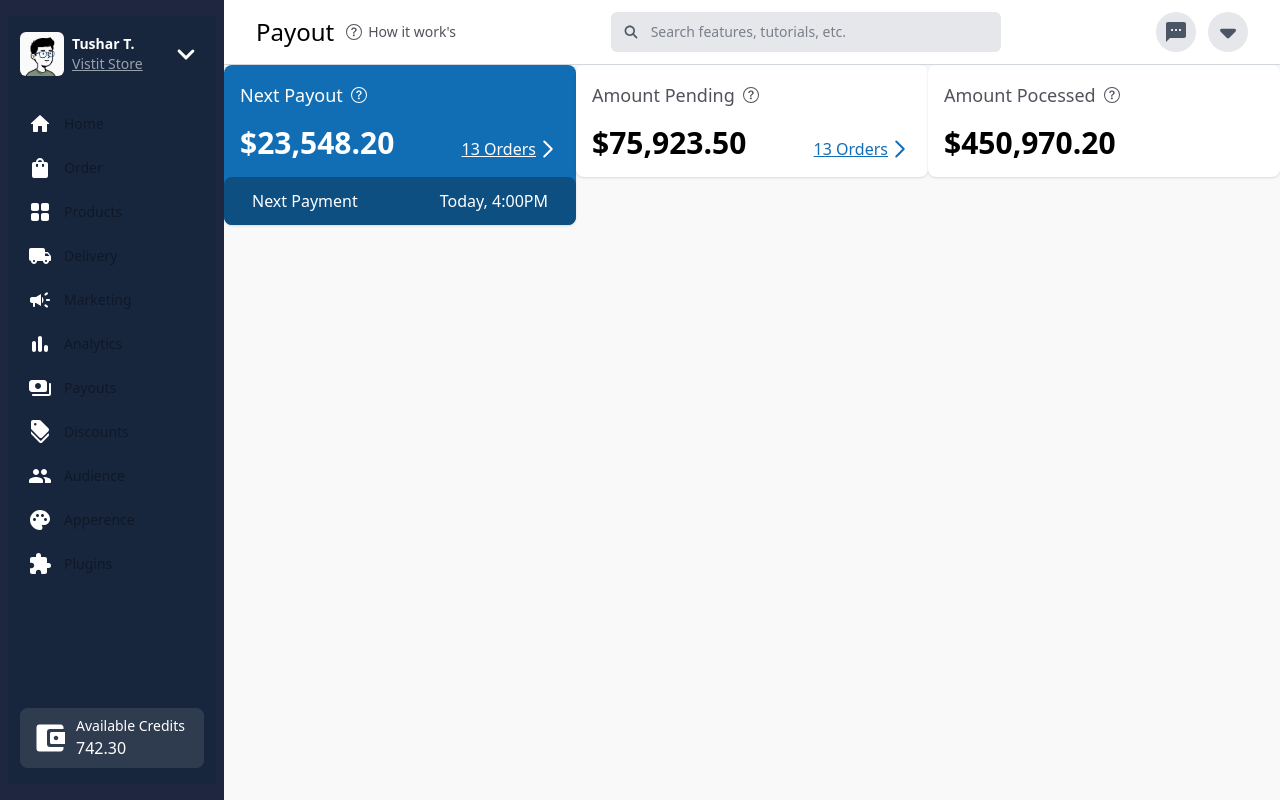
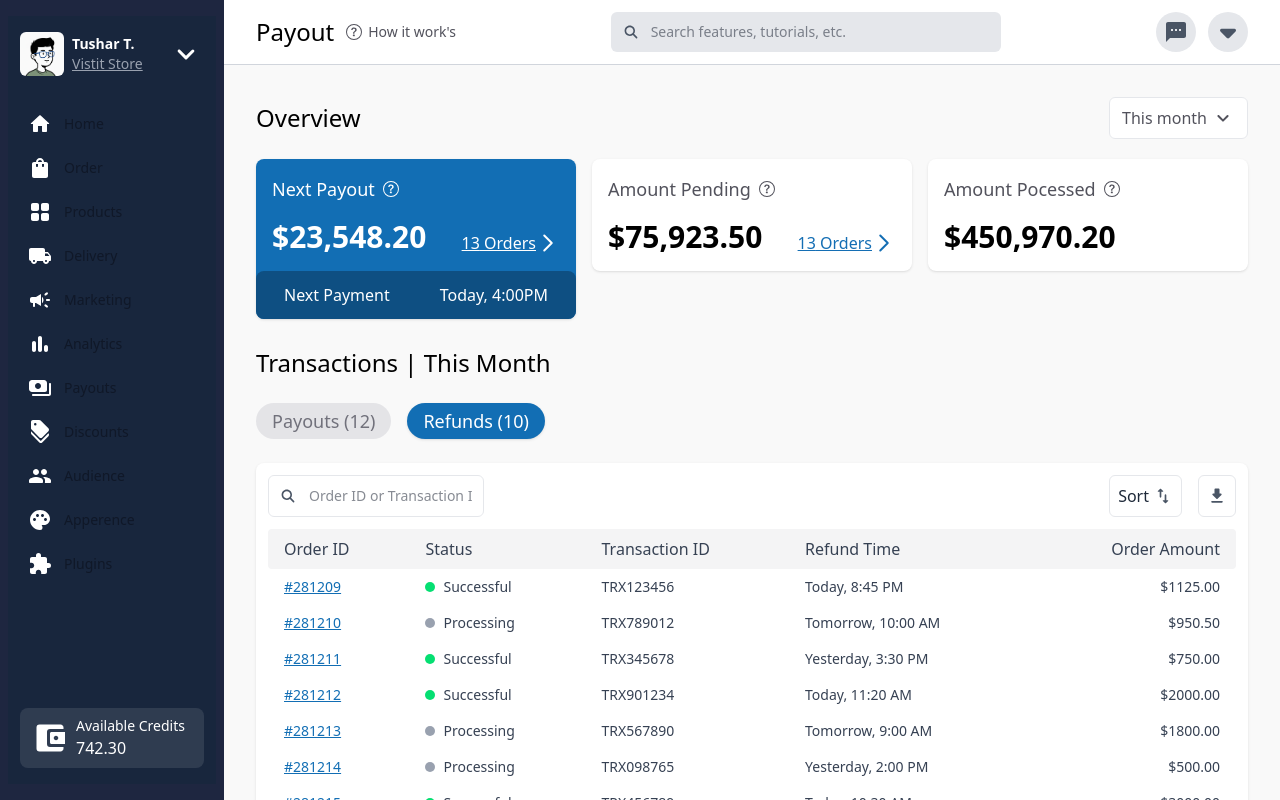
Before and after one commit to tushar0i/dukaan-payout-dashboard, a React app: page / in a window 1280 px wide. Built offline with nearby package versions, Linux system fonts and the light colour scheme; the HTML template or start-up script is replaced by a standard one.

Commit message:
Adding App.jsx (main structure)

```diff
--- a/src/App.jsx
+++ b/src/App.jsx
@@ -1,34 +1,113 @@
-import { Button } from "../components/Button";
-import MainCard from "../components/MainCard";
-import PProcessedCard from "../components/PProcessedCard";
-import PriceCard from "../components/PriceCard";
+import Overview from "../components/Overview";
 import SidePanal from "../components/SidePanal";
 import TopBar from "../components/TopBar";
+import { useState } from "react";
+import Transactions from "../components/Transactions";
 
 const App = () => {
+    const [sidebarOpen, setSidebarOpen] = useState(false)
+
+    const transactions = [
+        {
+            id: "#281209",
+            status: "Successful",
+            trxId: "TRX123456",
+            time: "Today, 8:45 PM",
+            amount: "$1125.00",
+        },
+        {
+            id: "#281210",
+            status: "Processing",
+            trxId: "TRX789012",
+            time: "Tomorrow, 10:00 AM",
+            amount: "$950.50",
+        },
+        {
+            id: "#281211",
+            status: "Successful",
+            trxId: "TRX345678",
+            time: "Yesterday, 3:30 PM",
+            amount: "$750.00",
+        },
+        {
+            id: "#281212",
+            status: "Successful",
+            trxId: "TRX901234",
+            time: "Today, 11:20 AM",
+            amount: "$2000.00",
+        },
+        {
+            id: "#281213",
+            status: "Processing",
+            trxId: "TRX567890",
+            time: "Tomorrow, 9:00 AM",
+            amount: "$1800.00",
+        },
+        {
+            id: "#281214",
+            status: "Processing",
+            trxId: "TRX098765",
+            time: "Yesterday, 2:00 PM",
+            amount: "$500.00",
+        },
+        {
+            id: "#281215",
+            status: "Successful",
+            trxId: "TRX456789",
+            time: "Today, 10:30 AM",
+            amount: "$3000.00",
+        },
+        {
+            id: "#281216",
+            status: "Processing",
+            trxId: "TRX987654",
+            time: "Tomorrow, 11:30 AM",
+            amount: "$1200.00",
+        },
+        {
+            id: "#281217",
+            status: "Processing",
+            trxId: "TRX654321",
+            time: "Yesterday, 4:00 PM",
+            amount: "$900.00",
+        },
+        {
+            id: "#281218",
+            status: "Successful",
+            trxId: "TRX234567",
+            time: "Today, 9:45 AM",
+            amount: "$1500.00",
+        },
+    ];
+
+
     return (
         <>
             <div className="flex">
-                <div className="relative">
-                    <SidePanal></SidePanal>
+                <div className="fixed z-50  h-screen">
+                    <SidePanal sidebarOpen={sidebarOpen} setSidebarOpen={setSidebarOpen} ></SidePanal>
                 </div>
-                <div className="w-full">
-                    <div>
-                        <TopBar></TopBar>
+                <div className="flex-1 lg:ml-56 h-screen overflow-y-auto">
+                    <div className="sticky top-0">
+                        <TopBar setSidebarOpen={setSidebarOpen} />
                     </div>
-                    <div className="flex">
-                        <div className="flex-1">
-                            <MainCard title={'Next Payout'} orderCount={'13'} amount={'23,548.20'}></MainCard>
+
+                    <div className="p-4 sm:p-8 flex flex-col gap-7">
+                        <Overview />
+                        <Transactions data={transactions} />
+                        <div className="flex flex-row items-center justify-center text-gray-500 ">
+                            <a>Made With ❤️  By <a className="font-semibold underline" >TUSHAR THAKUR</a> An Assignment From Harkirat's Cohort 2.0</a>
                         </div>
-                        <div className="flex-1">
-                            <PriceCard title={'Amount Pending'} orderCount={'13'} amount={'75,923.50'}></PriceCard>
+                        <div className="flex flex-row items-center justify-center underline text-blue-600">
+                            <a href="https://github.com/tushar0i/dukaan-payouts-dashboard"> https://github.com/tushar0i/dukaan-payouts-dashboard</a>
+                            <svg xmlns="http://www.w3.org/2000/svg" class="pl-3 w-8 h-8" fill="currentColor"  viewBox="0 0 16 16">
+                                <path d="M8 0C3.58 0 0 3.58 0 8c0 3.54 2.29 6.53 5.47 7.59.4.07.55-.17.55-.38 0-.19-.01-.82-.01-1.49-2.01.37-2.53-.49-2.69-.94-.09-.23-.48-.94-.82-1.13-.28-.15-.68-.52-.01-.53.63-.01 1.08.58 1.23.82.72 1.21 1.87.87 2.33.66.07-.52.28-.87.51-1.07-1.78-.2-3.64-.89-3.64-3.95 0-.87.31-1.59.82-2.15-.08-.2-.36-1.02.08-2.12 0 0 .67-.21 2.2.82.64-.18 1.32-.27 2-.27s1.36.09 2 .27c1.53-1.04 2.2-.82 2.2-.82.44 1.1.16 1.92.08 2.12.51.56.82 1.27.82 2.15 0 3.07-1.87 3.75-3.65 3.95.29.25.54.73.54 1.48 0 1.07-.01 1.93-.01 2.2 0 .21.15.46.55.38A8.01 8.01 0 0 0 16 8c0-4.42-3.58-8-8-8" />
+                            </svg>
                         </div>
-                        <div className="flex-1">
-                            <PProcessedCard title={'Amount Pocessed'} amount={'450,970.20'}></PProcessedCard>
-                        </div>
+                    </div>
 
-                    </div>
                 </div>
+
             </div>
         </>
     )
```
